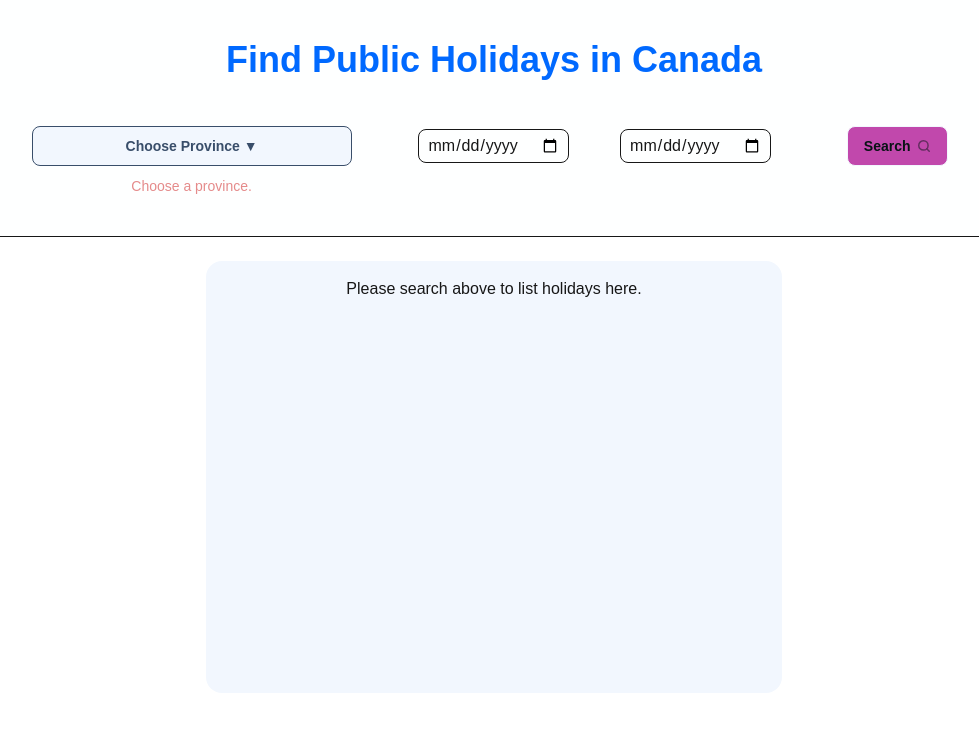
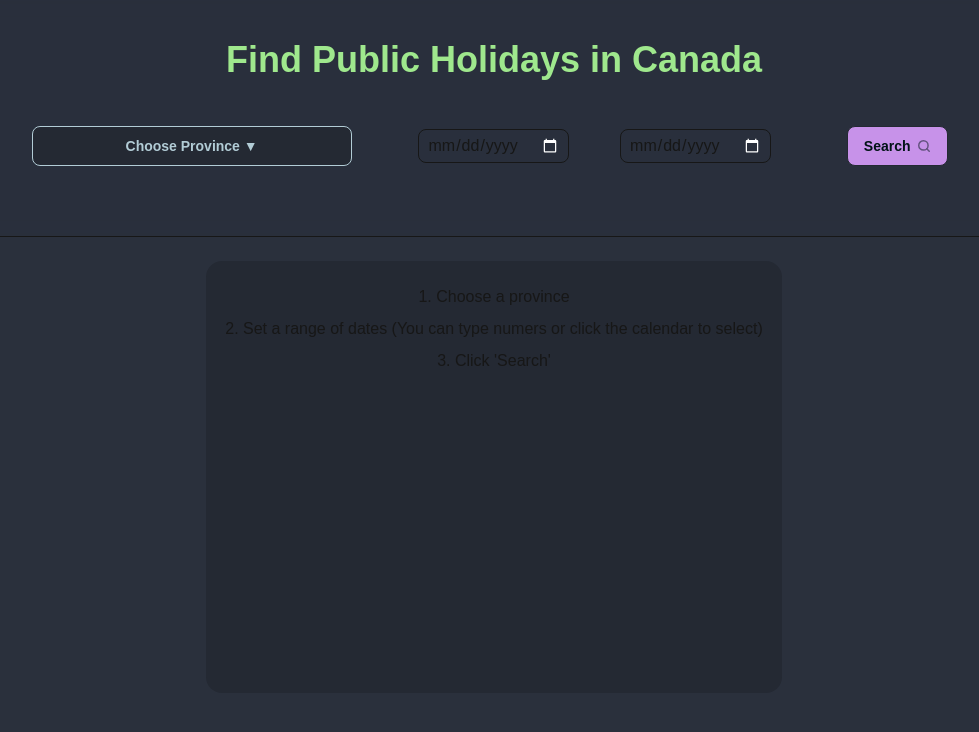
Before and after one commit to misato118/canadian-holidays-finder, a Next.js app: page / in a window 1280 px wide. Shown: the top 732 px of the page, without its empty margins (146-1125 px from the left). Built offline with nearby package versions, Linux system fonts and the light colour scheme.

Commit message:
Minor modifications and fix

```diff
--- /dev/null
+++ b/constants/messages.tsx
@@ -0,0 +1,5 @@
+export const searchSteps = [
+  "1. Choose a province",
+  "2. Set a range of dates (You can type numers or click the calendar to select)",
+  "3. Click 'Search'",
+];
--- a/package.json
+++ b/package.json
@@ -8,6 +8,7 @@
     "start": "next start"
   },
   "dependencies": {
+    "@heroicons/react": "^2.2.0",
     "@hookform/resolvers": "^5.2.1",
     "daisyui": "^5.1.7",
     "next": "15.5.2",
--- a/pages/api/holidays.ts
+++ b/pages/api/holidays.ts
@@ -28,7 +28,16 @@ export default async function handler(req: NextApiRequest, res: NextApiResponse)
                     const compDate = new Date(holiday.date);
                     return start <= compDate && compDate <= end;
                 }))
-                .map((holiday: any) => ({ date: holiday.date, name: holiday.nameEn }))
+                .map((holiday: any) => ({ date: holiday.date, name: holiday.nameEn }));
 
-    res.status(200).json(result);
+    // { 2022: [{date: ..., name: ...}, {date: ..., name: ...}, ...], 2024: [...], ... }
+    const years = [...new Set(result.map(holiday => holiday.date.substring(0, 4)))];
+    const byYears = Object.fromEntries(
+      years.map((year) => [
+        year, result.filter((h) => h.date.startsWith(year))
+      ])
+    );
+    // console.log("server", JSON.stringify(byYears));
+
+    res.status(200).json(byYears);
 }
--- a/pages/index.tsx
+++ b/pages/index.tsx
@@ -1,21 +1,9 @@
-import { Geist, Geist_Mono } from "next/font/google";
 import { provinces, provinceCodes } from "../constants/provinces";
+import { searchSteps } from "@/constants/messages";
 import { useEffect, useState } from "react";
 import { z } from "zod";
-import { useRouter } from "next/router";
 import { useForm, useWatch } from "react-hook-form";
 import { zodResolver } from "@hookform/resolvers/zod";
-// import handler from "./api/holidays";
-
-const geistSans = Geist({
-  variable: "--font-geist-sans",
-  subsets: ["latin"],
-});
-
-const geistMono = Geist_Mono({
-  variable: "--font-geist-mono",
-  subsets: ["latin"],
-});
 
 const Schema = z.object({
   province: z.enum(provinceCodes, { error: "Choose a province." }),
@@ -27,15 +15,19 @@ const Schema = z.object({
 });
 type FormValues = z.infer<typeof Schema>;
 
+type Holiday = { date: string, name: string }
+type ListByYear = Record<string, Holiday[]>;
+
 export default function Home() {
   const [province, setProvince] = useState({ label: "", code: "" });
-  const [list, setList] = useState([{ date: "", name: "" }]);
-  const [message, setMessage] = useState("Please search above to list holidays here.");
+  const [listByYear, setListByYear] = useState<ListByYear>({});
+  const [message, setMessage] = useState("");
 
   const { register, handleSubmit, control, setValue, formState: { errors } } =
     useForm<FormValues>({
       resolver: zodResolver(Schema),
-      mode: "onChange",
+      mode: "onSubmit",
+      reValidateMode: "onChange",
       defaultValues: { province: "", startDate: undefined, endDate: undefined },
     });
 
@@ -43,8 +35,17 @@ export default function Home() {
   const endDate = useWatch({ control, name: "endDate" });
 
   useEffect(() => {
-    setValue("province", province.code, { shouldValidate: true });
+    setValue("province", province.code);
   }, [province.code, setValue])
+
+  const dateFormat = (oldFormat: string) => {
+    return new Date(`${oldFormat}T00:00:00Z`).toLocaleDateString("en-CA", {
+      month: "long",
+      day: "numeric",
+      timeZone: "UTC"
+    }
+    );
+  }
 
   const handleClick = (label: string, code: string) => {
     const elem = document.activeElement;
@@ -61,7 +62,11 @@ export default function Home() {
       const res = await fetch(url, { cache: "no-store" });
       if (!res.ok) throw new Error(`Request failed: HTTP ${res.status}`);
       const json = await res.json();
-      setList(json);
+      // setList(json);
+      setListByYear(json);
+      if (Object.entries(json).length < 1) {
+        setMessage("No holidays found.");
+      }
     } catch (error: any) {
       console.log("Error!");
       setMessage("Out of the range. Please try with a different range.");
@@ -96,18 +101,14 @@ export default function Home() {
               <input
                 type="date"
                 className="px-2 py-1 border-1 border-solid rounded-lg cursor-pointer"
-                // value={startDate}
                 {...register("startDate", { valueAsDate: true })}
-              // onChange={e => setStartDate(e.target.value)}
               />
             </div>
             <div className="flex items-center">
               <input
                 type="date"
                 className="px-2 py-1 border-1 border-solid rounded-lg cursor-pointer"
-                // value={changeFormat(endDate)}
                 {...register("endDate", { valueAsDate: true })}
-              // onChange={e => setEndDate(e.target.value)}
               />
             </div>
 
@@ -136,8 +137,12 @@ export default function Home() {
             <div className="col-span-2">
               <p className="text-error text-sm mt-1 h-5">
                 {errors.province?.message ?? "\u00A0"}
-              </p></div>
+              </p>
+            </div>
             <div>
+              <p className="text-error text-sm mt-1 h-5">
+                {errors.startDate?.message ?? "\u00A0"}
+              </p>
             </div>
             <div>
               <p className="text-error text-sm mt-1 h-5">
@@ -152,18 +157,44 @@ export default function Home() {
       <main className="flex-1 overflow-hidden px-4">
         {/* Display area here */}
         <div className="mx-auto max-w-xl py-6 space-y-4 h-[60vh]">
-          <div className="card bg-base-200 p-4 text-center min-h-full h-full overflow-y-auto">
-            {list.length > 0 && list[0]?.name !== "" ?
+          <div className="card bg-base-200 p-4 min-h-full h-full overflow-y-auto">
+            {/* Show the list here */}
+            {Object.keys(listByYear).length > 0 ?
               (
-                <ul>
-                  {list.map((item, index) => {
+                <div className="w-1/2 mx-auto">
+                  {Object.entries(listByYear).map(([year, holidays]) => {
                     return (
-                      <li key={item.name + index}>{item.date} {item.name}</li>
+                      <section key={year}>
+                      <h3 className="my-3 font-semibold text-left bg-stone-900 py-1 px-3 border-solid rounded-xl ">{year}</h3>
+                      <ul className="w-1/2 mx-auto flex flex-wrap justify-center gap-2">
+                        {holidays.map((holiday, index) => (
+                          <li key={`${holiday}+${index}`} className="inline-flex items-center gap-2 whitespace-nowrap badge badge-outline badge-primary mb-2">
+                            {dateFormat(holiday.date)} - {holiday.name}
+                          </li>
+                        ))}
+                      </ul>
+                    </section>
+                    );
+                  })}
+                </div>
+              )
+              : message === "" ?
+              // Show the steps to search here
+              (
+                <ul className="mx-auto">
+                  {searchSteps.map((step: string, index: number) => {
+                    return (
+                      <li key={step + index} className="my-2 text-center">{step}</li>
                     );
                   })}
                 </ul>
               )
-              : <p>{message}</p>}
+              :
+              // Show a message if no result is found
+              (
+                <p className="text-center">{message}</p>
+              )
+              }
           </div>
         </div>
       </main>
--- a/styles/globals.css
+++ b/styles/globals.css
@@ -1,6 +1,6 @@
 @import "tailwindcss";
 @plugin "daisyui" {
-  themes: winter --default, dim --prefersdark;
+  themes: dim --default;
 }
 
 :root {
```
Also changed, not shown: 1 other file (tests, documents, lock files or other folders).
